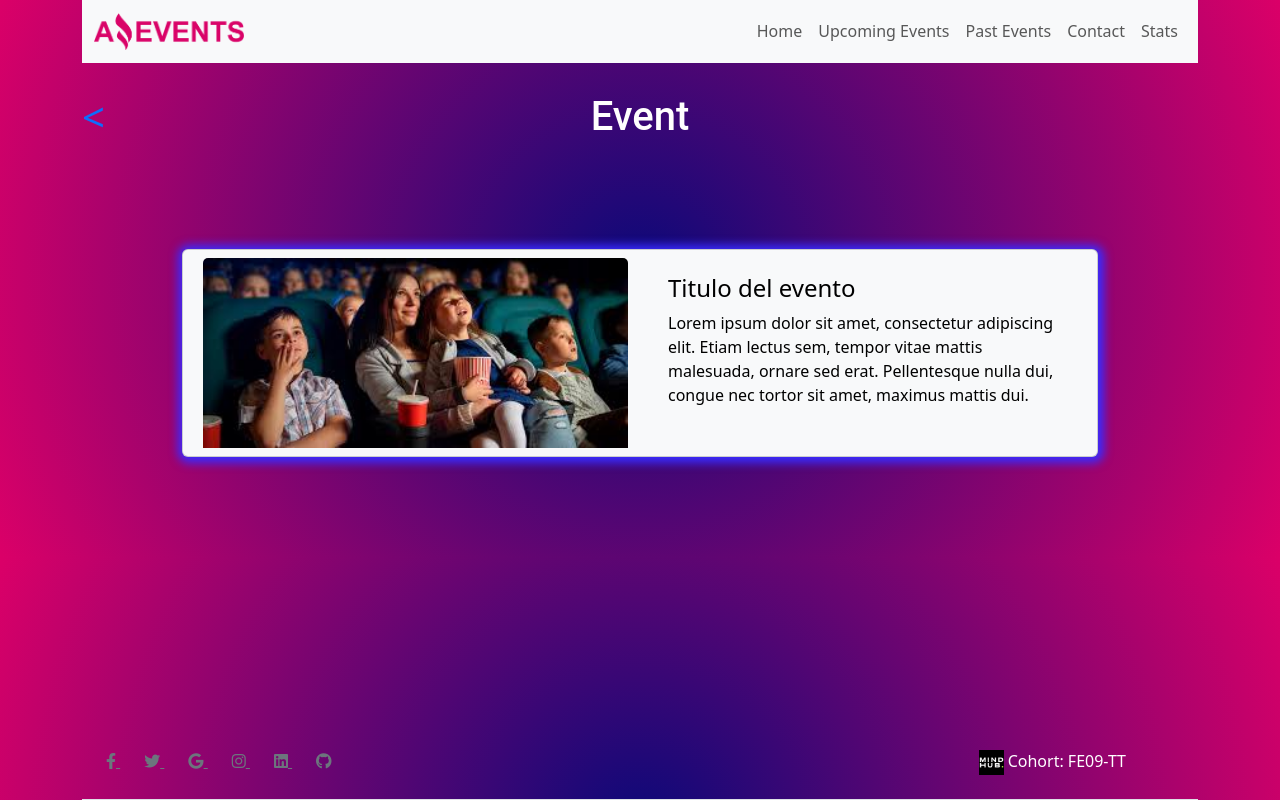
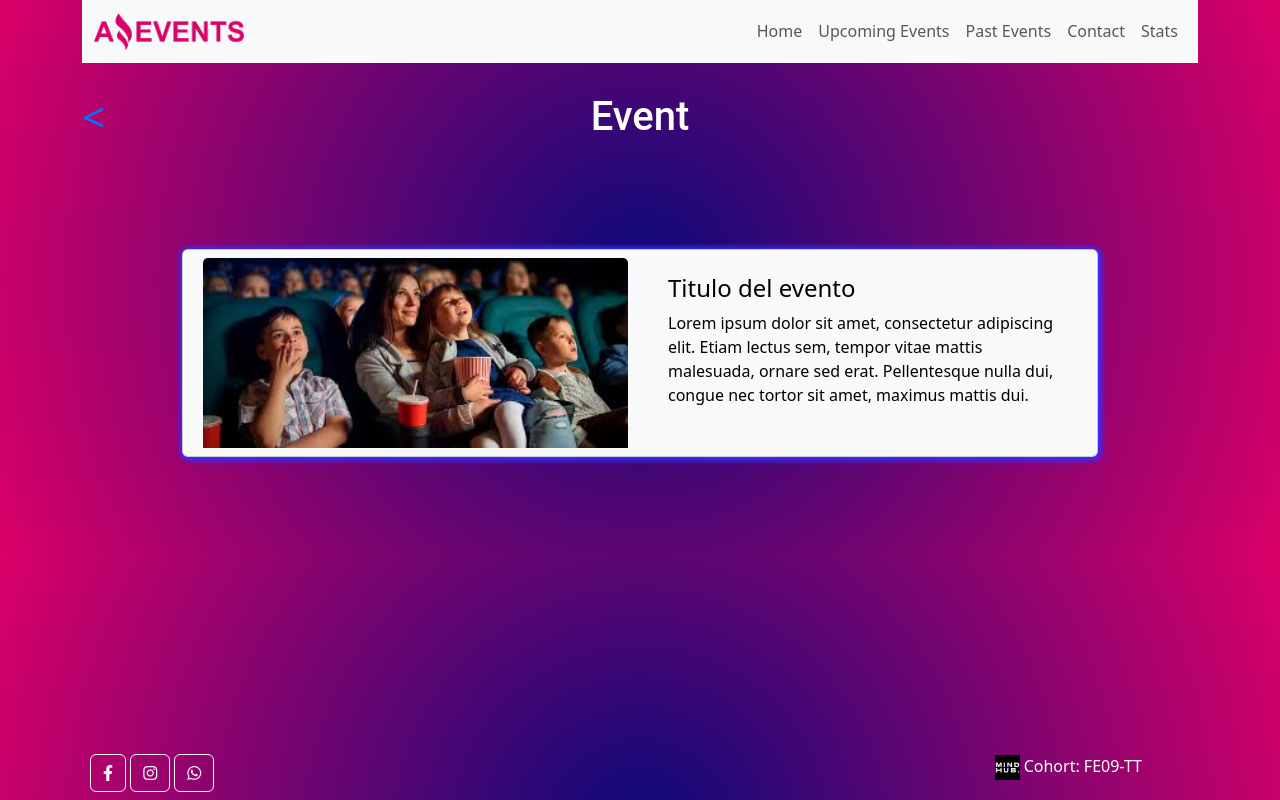
Before and after one commit to leandro666m/amazingevents, a plain HTML site: page event.html in a window 1280 px wide. Drawn offline with nearby package versions, Linux system fonts and the light colour scheme.

Commit message:
finalizada task1

```diff
--- a/event.html
+++ b/event.html
@@ -70,30 +70,16 @@
   </div>
 </div>
 
-<!-- Footer -->
-<footer class="text-center text-lg-start  fixed-bottom container"><!--  text-muted -->
-  <!-- Section: Social media -->
-  <section class="d-flex justify-content-center justify-content-lg-between p-4 border-bottom">
+    <!-- Footer -->
+    <footer class="text-center text-lg-start  fixed-bottom container"><!--  text-muted -->
+      <!-- Section: Social media -->
+  <section class="d-flex justify-content-center justify-content-lg-between p-2">
     <!-- Left -->
     <div>
-      <a href="" class="me-4 link-secondary">
-        <i class="fab fa-facebook-f"></i>
-      </a>
-      <a href="" class="me-4 link-secondary">
-        <i class="fab fa-twitter"></i>
-      </a>
-      <a href="" class="me-4 link-secondary">
-        <i class="fab fa-google"></i>
-      </a>
-      <a href="" class="me-4 link-secondary">
-        <i class="fab fa-instagram"></i>
-      </a>
-      <a href="" class="me-4 link-secondary">
-        <i class="fab fa-linkedin"></i>
-      </a>
-      <a href="" class="me-4 link-secondary">
-        <i class="fab fa-github"></i>
-      </a>
+      <a class="btn btn-outline-light btn-floating " href="#!" role="button"><i class="fab fa-facebook-f"></i></a>
+      <a class="btn btn-outline-light btn-floating " href="#!" role="button"><i class="fab fa-instagram"></i></a>
+      <a class="btn btn-outline-light btn-floating " href="#!" role="button"><i class="fab fa-whatsapp"></i></a>
+
     </div>
     <!-- Left -->
 
@@ -105,7 +91,7 @@
   </section>
   <!-- Section: Social media -->
 
-</footer>
+    </footer>
 
 </div> <!-- container -->
 
--- a/styles/index.css
+++ b/styles/index.css
@@ -51,7 +51,7 @@ font-family: 'Roboto', sans-serif;
     background-color: #3a2cff;
 }
 .card, .card-event{
-    box-shadow: 1px 1px 10px 5px #3a2cff ;
+    box-shadow: 1px 1px 5px 3px #3a2cff ;
     color: black;
 }
 
```
